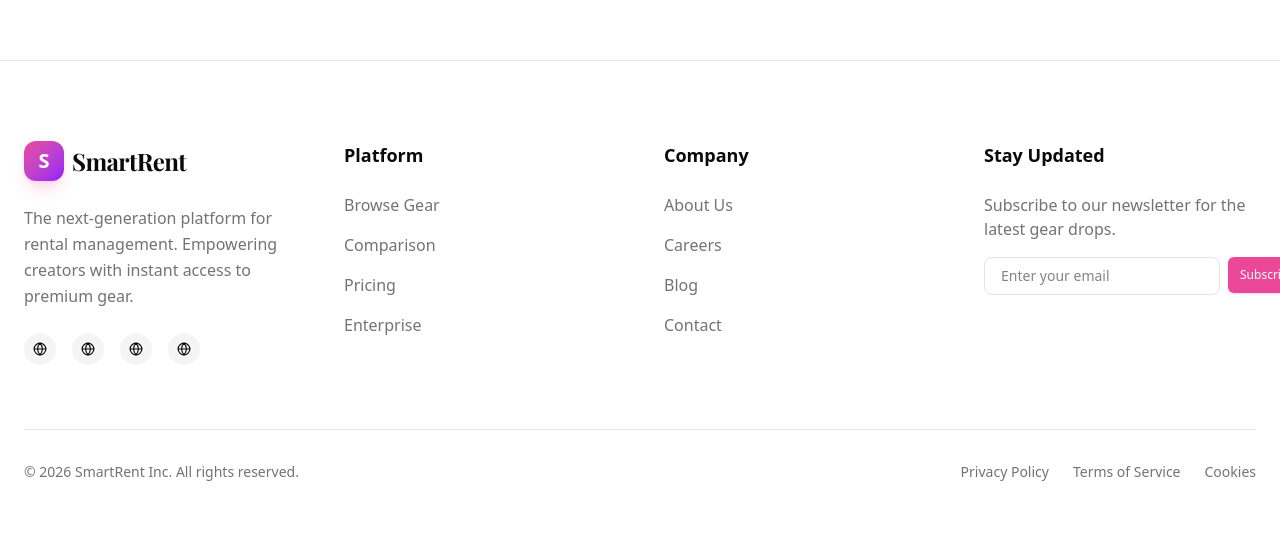
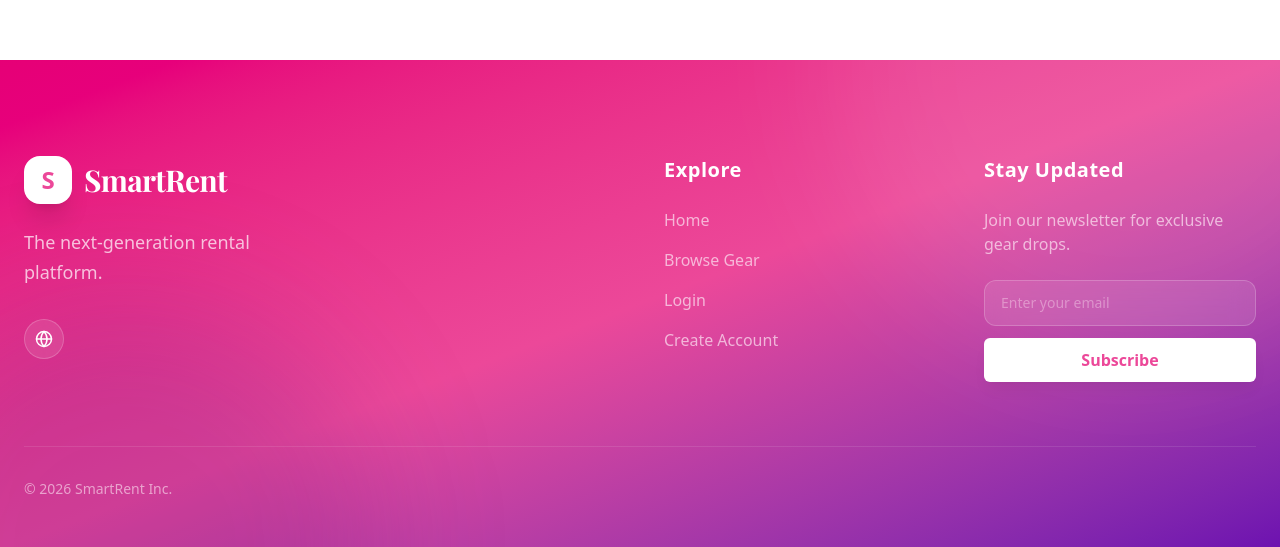
Before and after one commit to harshil-mistry/Odoo-GCET-26-Rental-Portal, a Next.js app: page / in a window 1280 px wide. Shown: the part 2800-3347 px from the top of the page. Before the commit the page ends 3322 px from the top, so only its background shows below. Built offline with nearby package versions, Linux system fonts and the light colour scheme; no server answers; a web font is replaced by a local one.

Commit message:
footer changed

```diff
--- a/src/app/page.tsx
+++ b/src/app/page.tsx
@@ -229,68 +229,58 @@ export default function Home() {
       </section>
 
       {/* Footer */}
-      <footer className="bg-card border-t border-border pt-20 pb-10">
-        <div className="container mx-auto px-6">
+      <footer className="relative bg-gradient-to-br from-pink-600 via-primary to-purple-800 text-white pt-24 pb-12 overflow-hidden">
+        {/* Background Patterns */}
+        <div className="absolute top-0 right-0 -translate-y-1/2 translate-x-1/4 w-[600px] h-[600px] bg-white/10 rounded-full blur-3xl pointer-events-none" />
+        <div className="absolute bottom-0 left-0 translate-y-1/2 -translate-x-1/4 w-[500px] h-[500px] bg-purple-900/20 rounded-full blur-3xl pointer-events-none" />
+
+        <div className="container mx-auto px-6 relative z-10">
           <div className="grid grid-cols-1 md:grid-cols-4 gap-12 mb-16">
-            <div className="space-y-6">
-              <Link href="/" className="flex items-center gap-2 group">
-                <div className="w-10 h-10 rounded-xl bg-gradient-to-br from-primary to-purple-600 flex items-center justify-center text-white font-bold text-xl shadow-lg shadow-primary/20 group-hover:scale-110 transition-transform">S</div>
-                <span className="font-serif text-2xl font-bold tracking-tight">SmartRent</span>
+            <div className="md:col-span-1 space-y-6">
+              <Link href="/" className="flex items-center gap-3 group">
+                <div className="w-12 h-12 rounded-2xl bg-white flex items-center justify-center text-primary font-bold text-2xl shadow-xl shadow-black/10 group-hover:scale-110 transition-transform">S</div>
+                <span className="font-serif text-3xl font-bold tracking-tight text-white">SmartRent</span>
               </Link>
-              <p className="text-muted-foreground leading-relaxed">
-                The next-generation platform for rental management.
-                Empowering creators with instant access to premium gear.
+              <p className="text-pink-100/80 leading-relaxed text-lg">
+                The next-generation rental platform.
               </p>
-              <div className="flex gap-4">
-                {[1, 2, 3, 4].map((i) => (
-                  <div key={i} className="w-8 h-8 rounded-full bg-muted flex items-center justify-center hover:bg-primary hover:text-white transition-colors cursor-pointer">
-                    <Globe size={14} />
-                  </div>
-                ))}
+              <div className="flex gap-4 pt-2">
+                {/* Social placeholders */}
+                <div className="w-10 h-10 rounded-full bg-white/10 backdrop-blur-sm border border-white/20 flex items-center justify-center text-white cursor-pointer hover:bg-white hover:text-primary transition-all duration-300">
+                  <Globe size={18} />
+                </div>
               </div>
             </div>
 
+            {/* Filler Div */}
+            <div className="hidden md:block"></div>
+
             <div>
-              <h4 className="font-bold text-lg mb-6">Platform</h4>
-              <ul className="space-y-4 text-muted-foreground">
-                <li><Link href="/browse" className="hover:text-primary transition-colors">Browse Gear</Link></li>
-                <li><Link href="#" className="hover:text-primary transition-colors">Comparison</Link></li>
-                <li><Link href="#" className="hover:text-primary transition-colors">Pricing</Link></li>
-                <li><Link href="#" className="hover:text-primary transition-colors">Enterprise</Link></li>
+              <h4 className="font-bold text-xl mb-6 text-white tracking-wide">Explore</h4>
+              <ul className="space-y-4 text-pink-100/70">
+                <li><Link href="/" className="hover:text-white hover:translate-x-1 transition-all inline-block">Home</Link></li>
+                <li><Link href="/browse" className="hover:text-white hover:translate-x-1 transition-all inline-block">Browse Gear</Link></li>
+                <li><Link href="/login" className="hover:text-white hover:translate-x-1 transition-all inline-block">Login</Link></li>
+                <li><Link href="/signup" className="hover:text-white hover:translate-x-1 transition-all inline-block">Create Account</Link></li>
               </ul>
             </div>
 
             <div>
-              <h4 className="font-bold text-lg mb-6">Company</h4>
-              <ul className="space-y-4 text-muted-foreground">
-                <li><Link href="#" className="hover:text-primary transition-colors">About Us</Link></li>
-                <li><Link href="#" className="hover:text-primary transition-colors">Careers</Link></li>
-                <li><Link href="#" className="hover:text-primary transition-colors">Blog</Link></li>
-                <li><Link href="#" className="hover:text-primary transition-colors">Contact</Link></li>
-              </ul>
-            </div>
-
-            <div>
-              <h4 className="font-bold text-lg mb-6">Stay Updated</h4>
-              <p className="text-muted-foreground mb-4">Subscribe to our newsletter for the latest gear drops.</p>
-              <div className="flex gap-2">
+              <h4 className="font-bold text-xl mb-6 text-white tracking-wide">Stay Updated</h4>
+              <p className="text-pink-100/70 mb-6">Join our newsletter for exclusive gear drops.</p>
+              <div className="flex flex-col gap-3">
                 <input
                   type="email"
                   placeholder="Enter your email"
-                  className="flex-1 bg-background border border-border rounded-lg px-4 py-2 text-sm focus:outline-none focus:ring-2 focus:ring-primary/50"
+                  className="bg-white/10 border border-white/20 rounded-xl px-4 py-3 text-sm text-white placeholder:text-pink-100/40 focus:outline-none focus:ring-2 focus:ring-white/50 focus:bg-white/20 transition-all backdrop-blur-md"
                 />
-                <Button size="sm">Subscribe</Button>
+                <Button size="lg" className="bg-white text-primary hover:bg-pink-50 font-bold shadow-lg shadow-black/5">Subscribe</Button>
               </div>
             </div>
           </div>
 
-          <div className="border-t border-border pt-8 flex flex-col md:flex-row justify-between items-center gap-4 text-sm text-muted-foreground">
-            <p>&copy; 2026 SmartRent Inc. All rights reserved.</p>
-            <div className="flex gap-6">
-              <Link href="#" className="hover:text-foreground transition-colors">Privacy Policy</Link>
-              <Link href="#" className="hover:text-foreground transition-colors">Terms of Service</Link>
-              <Link href="#" className="hover:text-foreground transition-colors">Cookies</Link>
-            </div>
+          <div className="border-t border-white/10 pt-8 flex flex-col md:flex-row justify-between items-center gap-6 text-sm text-pink-100/60 font-light">
+            <p>&copy; 2026 SmartRent Inc.</p>
           </div>
         </div>
       </footer>
```
